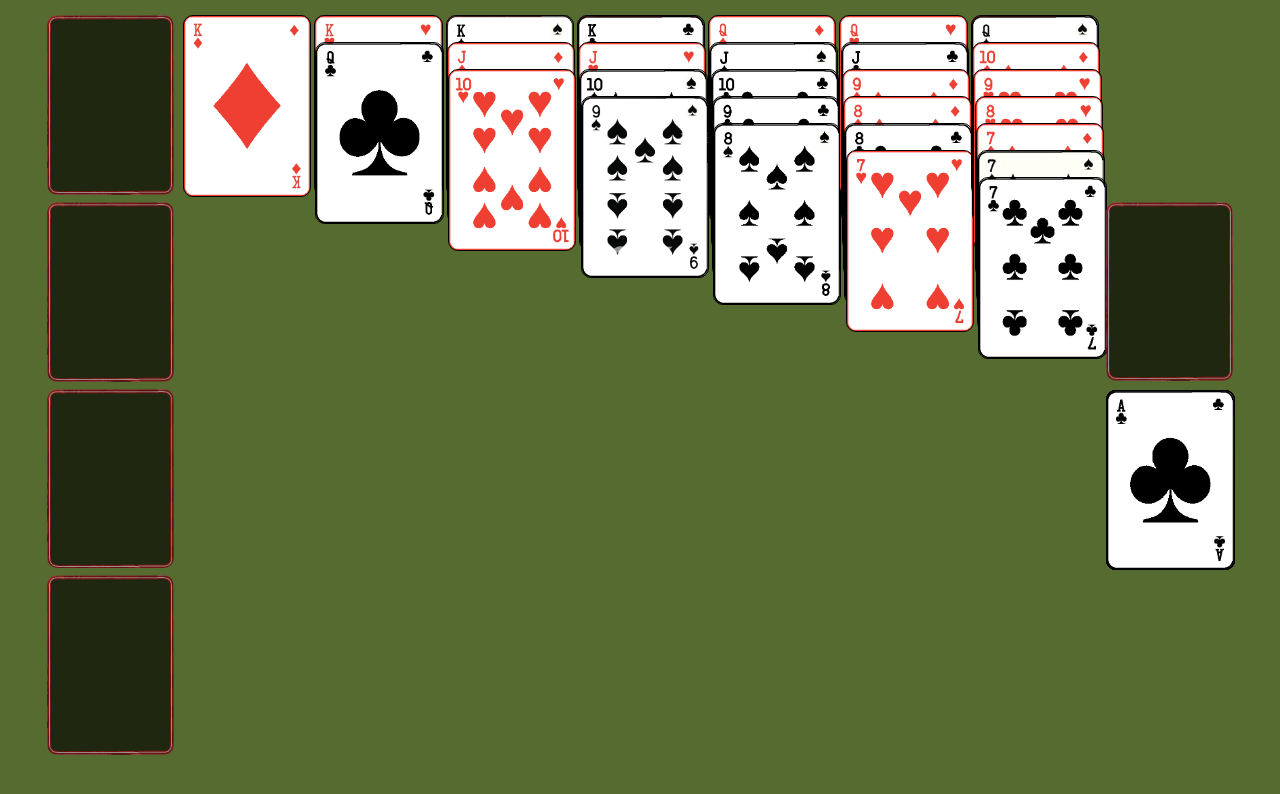
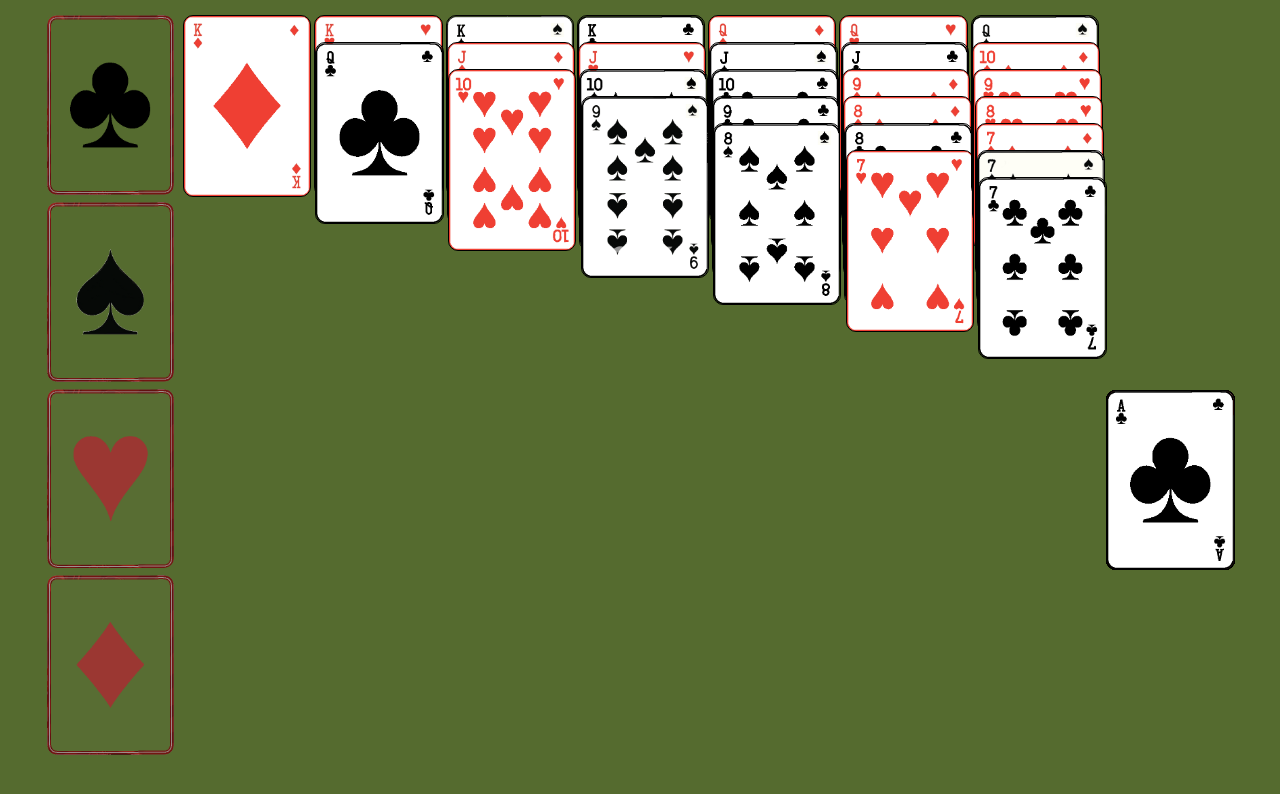
Before and after one commit to atuvida/solitaire, an Angular app: page / in a window 1280 px wide. Shown: the top 794 px of the page. Built offline with nearby package versions, Linux system fonts and the light colour scheme.

Commit message:
before flip

```diff
--- a/src/app/card/card.component.html
+++ b/src/app/card/card.component.html
@@ -1,3 +1,3 @@
-<div class="cards">
+<div class="cards" appDraggable id="{this.id}">
 
 </div>
--- a/src/app/foundation/foundation.component.html
+++ b/src/app/foundation/foundation.component.html
@@ -1,3 +1,3 @@
 
 <div class="placeHolder"  *ngFor="let foundation of foundations; let i = index"
-id="{{'foundation_'+i}}"></div>
+id="{{'foundation_'+i}}" style="background-image:url('/assets/img/cards/{{i}}.png')"></div>
--- a/src/app/game-control.service.ts
+++ b/src/app/game-control.service.ts
@@ -50,7 +50,7 @@ export class GameControlService {
       let maneuver = this.maneuvers[j];
       topCard.style.top = i*15+"%";
       topCard.style.left = i+"%";
-			maneuver.addCardToDeck( topCard);
+			maneuver.addCardToDeck(topCard);
 		}
 		// let maneuverTop = lastCard(maneuvers[i]);
 		// autoFlip(maneuverTop);
--- a/src/styles.css
+++ b/src/styles.css
@@ -64,7 +64,7 @@ body{
         width: auto;
         height:auto;
         border-radius: 10px;
-        background-image: url("./assets/img/placeholder.png");
+        /* background-image: url("./assets/img/placeholder.png"); */
         background-size: 100% 100%;
         position: relative
     }
```
